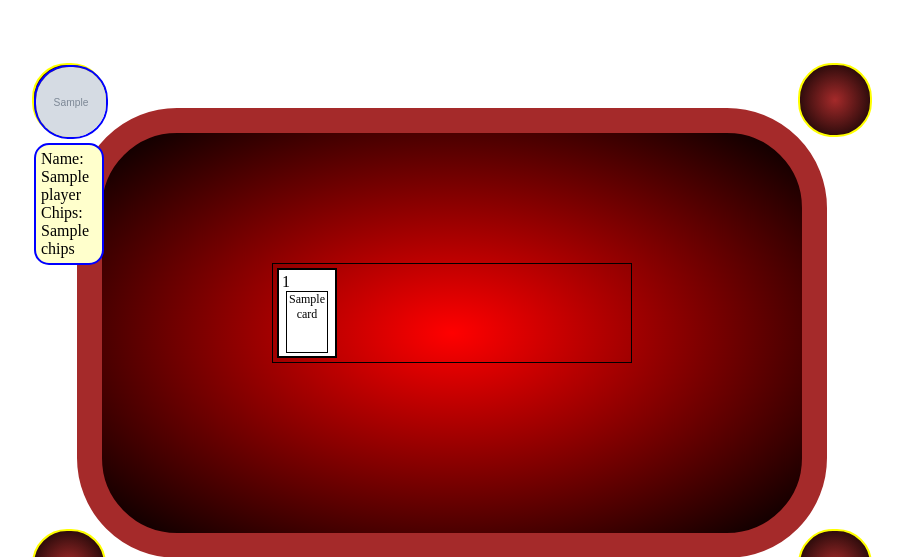
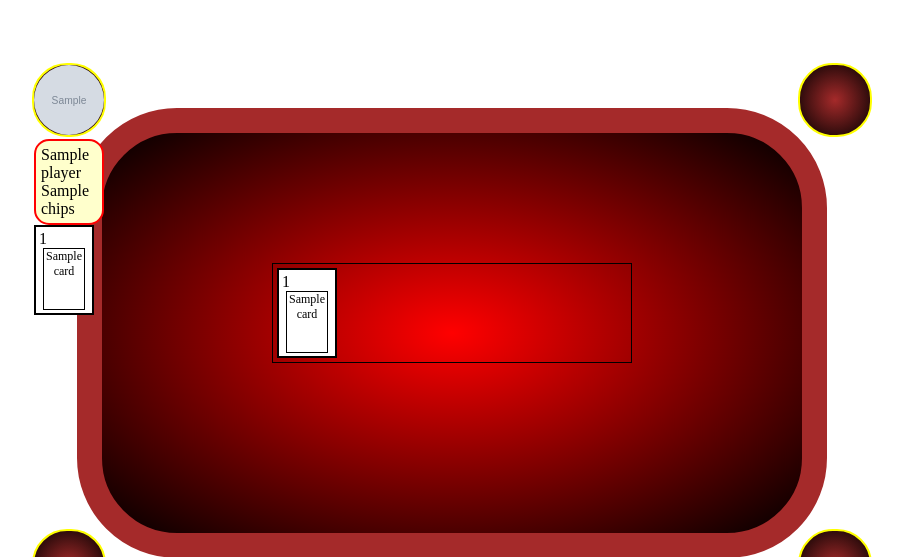
Before and after one commit to Tesfit12/poker-Flask, a Flask app: template application_poker/templates/poker.html in a window 1280 px wide. Shown: the top 557 px of the page, without its empty margins (188-1091 px from the left). Run offline with Flask 2, Linux system fonts and the light colour scheme; the template is opened without the code that fills it: most values are stand-ins (such as "Sample title", 1, 10 or a date in 2020); grey boxes marked "Sample" are stand-in pictures.

Commit message:
deal cards

```diff
--- a/application_poker/poker_back_end.py
+++ b/application_poker/poker_back_end.py
@@ -22,5 +22,6 @@ class Player():
         self.name=name
         self.chips=chips
         self.avatar=avatar
+        self.cards=generate_cards(2)
 
 players=[]
--- a/application_poker/routes.py
+++ b/application_poker/routes.py
@@ -5,8 +5,8 @@ import application_poker.forms
 
 @app.route('/poker')
 def launch_poker_game():
-    cards=[]
-    return flask.render_template('poker.html',cards=cards,players=back_end.players)
+    cards=back_end.generate_cards(3)
+    return flask.render_template('poker.html',players=back_end.players,cards=cards)
 
 
 @app.route("/",  methods=('GET', 'POST'))
--- a/application_poker/static/css/mystyle.css
+++ b/application_poker/static/css/mystyle.css
@@ -114,19 +114,16 @@ body
     padding:5px;
     border-radius:15px;
     border-width: 2px;
-    border-color: blue;
+    border-color: red;
     border-style: solid;
 }
 
 
-#player_1 img, #player_2 img, #player_3 img, #player_4 img
+#player_1 .face_avatar, #player_2 .face_avatar, #player_3 .face_avatar, #player_4 .face_avatar
 {
     width:70px;
     height:70px;
     border-radius:35px;
-    border-width: 2px;
-    border-color: blue;
-    border-style: solid;
 }
 
 .player_form
@@ -152,3 +149,20 @@ body
     display:flex;
     flex-direction:row;
 }
+
+.cards_hand
+{
+    position:relative;
+}
+
+.cards_hand .card_pos_1
+{
+    position:absolute;
+    left:0px;
+}
+
+.cards_hand .card_pos_2
+{
+    position:absolute;
+    left:30px;
+}
--- a/application_poker/templates/poker.html
+++ b/application_poker/templates/poker.html
@@ -4,14 +4,42 @@
             {% for n in range(4) %}
                 {% if players|length>n %}
                     <div id="player_{{ n+1 }}">
-                        <img src="{{ url_for('static', filename='images/faces/'+players[n].avatar) }}">
-                         <div class="player_property">
-                            Name: {{ players[n].name }}<br>
-                            Chips: {{ players[n].chips }}
-                         </div>
-                    </div>
+                        <img class="face_avatar" src="{{ url_for('static', filename='images/faces/'+players[n].avatar) }}">
+                        <div class="player_property">
+                            {{ players[n].name }}<br>
+                            {{ players[n].chips }}
+                        </div>
+                        <div class="cards_hand">
+                            {% for card in players[n].cards %}
+                                {% if card.1=="♦" or card.1=="♥" %}
+                                    {% set class_name="card_poker_red card_pos_"+loop.index|string %}
+                                {% else %}
+                                    {% set class_name="card_poker_black card_pos_"+loop.index|string %}
+                                {% endif %}
 
 
+                                <div class="{{ class_name }}">
+
+                                        {{ card.0 }}
+                                        <div class="card_symbol">
+                                            {% if card.0!="K" and card.0!="Q" and card.0!="J" %}
+                                                {% for n in range(card.0|int) %}
+                                                    {{ card.1 }}
+                                                {% endfor %}
+                                            {% else %}
+                                                {% if card.0=="K" %}
+                                                    <img src="{{ url_for('static', filename='images/face_k.png') }}">
+                                                {% elif card.0=="Q" %}
+                                                    <img src="{{ url_for('static', filename='images/face_q.png') }}">
+                                                {% elif card.0=="J" %}
+                                                    <img src="{{ url_for('static', filename='images/face_j.png') }}">
+                                                {% endif %}
+                                            {% endif %}
+                                        </div>
+                                    </div>
+                            {% endfor %}
+                        </div>
+                    </div>
                 {% else %}
                     <div id="player_{{ n+1 }}"></div>
                 {% endif %}
```
